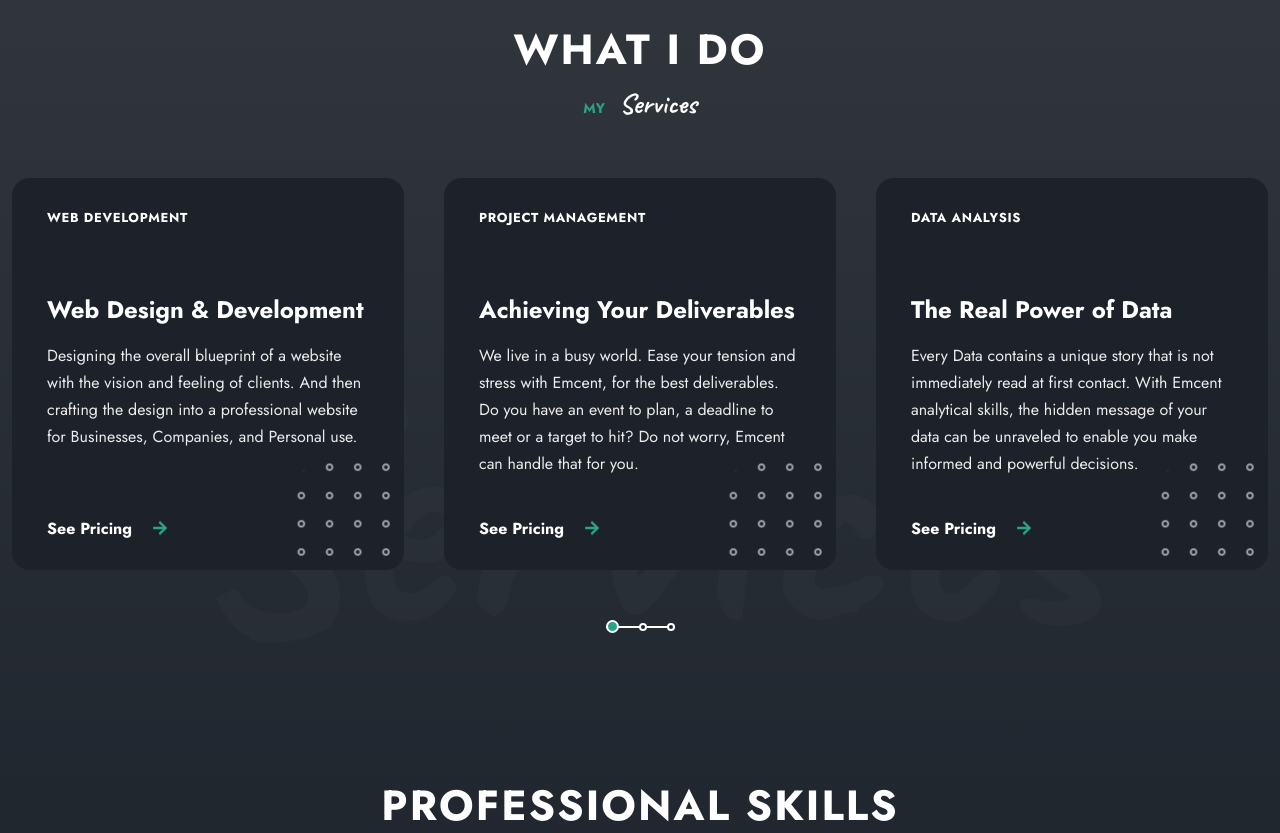
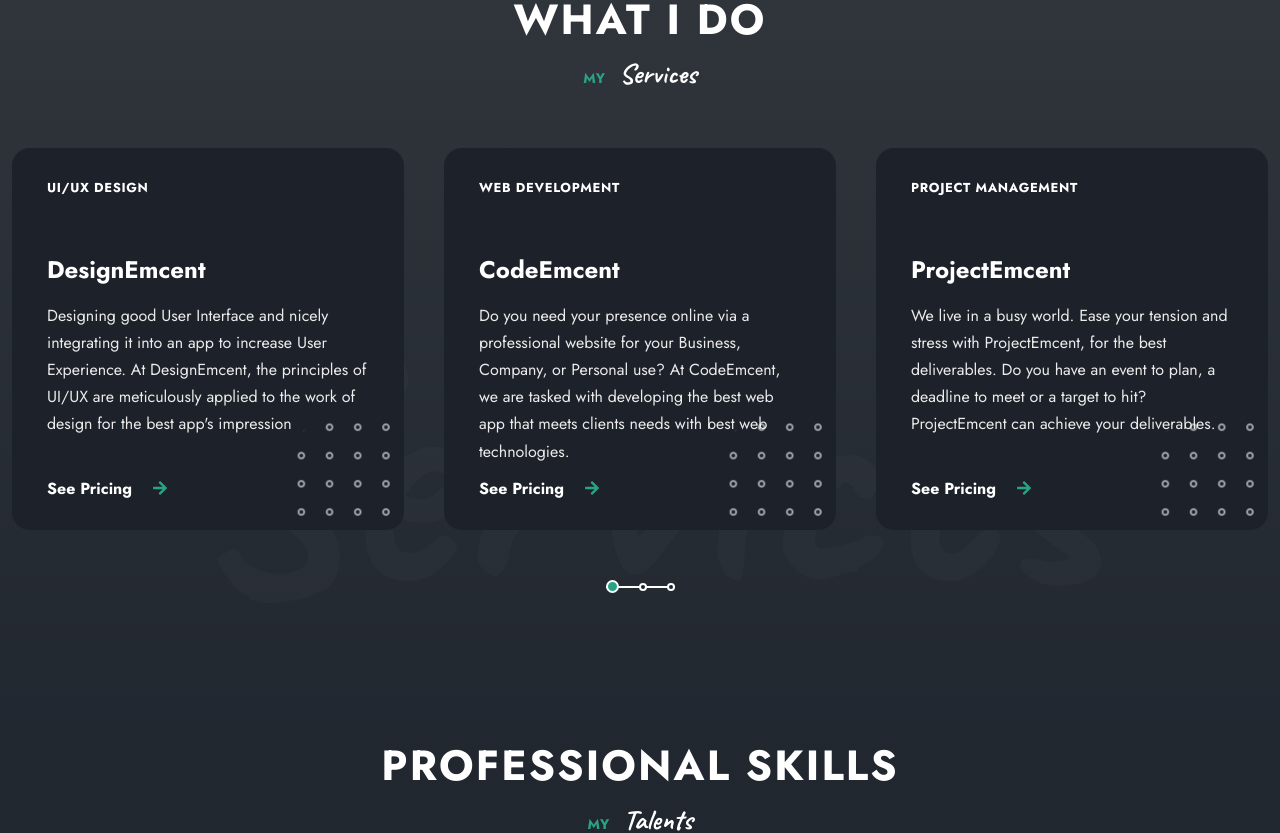
Before and after one commit to CodeEmcent/Inno-portfolio, a React (Vite) app in the folder portfolio/: page /#home in a window 1280 px wide. Shown: the part 961-1794 px from the top of the page. Built offline with nearby package versions, Linux system fonts and the light colour scheme.

Commit message:
Components Adjustment

```diff
--- a/portfolio/src/Data.jsx
+++ b/portfolio/src/Data.jsx
@@ -1,15 +1,15 @@
-import Project1 from './assets/project1.jpeg';
-import Project2 from './assets/project2.jpg';
-import Project3 from './assets/project3.jpeg';
-import Project4 from './assets/project4.jpeg';
-import Project5 from './assets/project5.jpg';
-import Project6 from './assets/project6.jpg';
+import Project1 from './assets/project1.jpeg'
+import Project2 from './assets/project2.jpg'
+import Project3 from './assets/project3.jpeg'
+import Project4 from './assets/project4.jpeg'
+import Project5 from './assets/project5.jpg'
+import Project6 from './assets/project6.jpg'
 
-import Testimonial1 from './assets/testimonial1.jpg';
-import Testimonial2 from './assets/testimonial2.jpg';
-import Testimonial3 from './assets/testimonial3.jpg';
-import Testimonial4 from './assets/testimonial4.jpg';
-import Testimonial5 from './assets/testimonial5.jpg';
+import Testimonial1 from './assets/testimonial1.jpg'
+import Testimonial2 from './assets/testimonial2.jpg'
+import Testimonial3 from './assets/testimonial3.jpg'
+import Testimonial4 from './assets/testimonial4.jpg'
+import Testimonial5 from './assets/testimonial5.jpg'
 
 export const links = [
   {
@@ -48,45 +48,45 @@ export const links = [
     name: 'Contact',
     path: 'contact',
   },
-];
+]
 
 export const services = [
   {
     id: 1,
-    name: 'Web Development',
-    title: 'Web Design & Development',
+    name: ' UI/UX Design ',
+    title: ' DesignEmcent ',
     description:
-      'Designing the overall blueprint of a website with the vision and feeling of clients. And then crafting the design into a professional website for Businesses, Companies, and Personal use.',
+      "Designing good User Interface and nicely integrating it into an app to increase User Experience. At DesignEmcent, the principles of UI/UX are meticulously applied to the work of design for the best app's impression",
   },
   {
     id: 2,
-    name: ' Project Management ',
-    title: ' Achieving Your Deliverables ',
+    name: 'Web Development',
+    title: 'CodeEmcent',
     description:
-      'We live in a busy world. Ease your tension and stress with Emcent, for the best deliverables. Do you have an event to plan, a deadline to meet or a target to hit? Do not worry, Emcent can handle that for you.',
+      'Do you need your presence online via a professional website for your Business, Company, or Personal use? At CodeEmcent, we are tasked with developing the best web app that meets clients needs with best web technologies.',
   },
   {
     id: 3,
-    name: ' Data Analysis ',
-    title: ' The Real Power of Data ',
+    name: ' Project Management ',
+    title: ' ProjectEmcent ',
     description:
-      'Every Data contains a unique story that is not immediately read at first contact. With Emcent analytical skills, the hidden message of your data can be unraveled to enable you make informed and powerful decisions.',
+      'We live in a busy world. Ease your tension and stress with ProjectEmcent, for the best deliverables. Do you have an event to plan, a deadline to meet or a target to hit? ProjectEmcent can achieve your deliverables.',
   },
   {
     id: 4,
-    name: ' Professional Writing ',
-    title: '  Ideas Rule the World ',
+    name: ' Data Analysis ',
+    title: ' DataEmcent ',
     description:
-      ' The art of creative writing is not a small work. Filing a blank page with ideas is so powerful a skill to posses and Emcent is outstanding at this. ',
+      'Every Data contains a unique story that is not immediately read at first contact and that is the real power of data. With DataEmcent analytical skills, the hidden message of your data can be unraveled to enable you make informed decisions.',
   },
   {
     id: 5,
-    name: ' Music Writing ',
-    title: ' Sound Track ',
+    name: ' Professional Writing ',
+    title: '  PenEmcent ',
     description:
-      'Music copying, writing, creating, transcription and composition services.',
+      ' The art of creative writing is not a small work. To compose and fil a blank page with lots of good ideas is a great and powerful skill. With PenEmcent Professional Writing Services, you are sure of an original and intriguing ideas.',
   },
-];
+]
 
 export const skills = [
   {
@@ -136,7 +136,7 @@ export const skills = [
     description:
       'Lorem ipsum dolor sit amet, consectetur adipiscing elit, sed do eiusmod tempor incididunt ut labore et dolore magna aliqua.',
   },
-];
+]
 
 export const projects = [
   {
@@ -187,7 +187,7 @@ export const projects = [
     description:
       'Lorem ipsum dolor sit amet, consectetur adipiscing elit, sed do eiusmod tempor incididunt ut labore et dolore.',
   },
-];
+]
 
 export const cv = [
   {
@@ -249,7 +249,7 @@ export const cv = [
       'Lorem ipsum dolor sit amet, consectetur adipiscing elit, sed do eiusmod tempor incididunt ut labore et dolore magna aliqua.',
     category: 'experience',
   },
-];
+]
 
 export const testimonials = [
   {
@@ -292,4 +292,4 @@ export const testimonials = [
     description:
       'Lorem ipsum dolor sit amet, consectetur adipiscing elit, sed do eiusmod tempor incididunt ut labore et dolore magna aliqua.',
   },
-];
+]
--- a/portfolio/src/components/home/Home.jsx
+++ b/portfolio/src/components/home/Home.jsx
@@ -17,7 +17,7 @@ const Home = () => {
           </p>
 
           <h1 className='home__title text-cs'>
-            <span>Code</span> Emcent
+            <span>Em</span>cent
           </h1>
 
           <p className='home__job'>
--- a/portfolio/src/components/home/home.css
+++ b/portfolio/src/components/home/home.css
@@ -1,6 +1,6 @@
 .home {
   background-image: var(--first-gradient);
-  padding-bottom: 180px;
+  padding-bottom: 150px;
 }
 
 .home,
@@ -102,11 +102,11 @@
   position: absolute;
   top: 0;
   right: 12px;
-  transform: translateY(8%);
-  -webkit-transform: translateY(8%);
-  -moz-transform: translateY(8%);
-  -ms-transform: translateY(8%);
-  -o-transform: translateY(8%);
+  transform: translateY(5%);
+  -webkit-transform: translateY(5%);
+  -moz-transform: translateY(5%);
+  -ms-transform: translateY(5%);
+  -o-transform: translateY(5%);
   width: 50%;
   max-width: 600px;
 }
--- a/portfolio/src/components/services/services.css
+++ b/portfolio/src/components/services/services.css
@@ -10,7 +10,7 @@
   color: var(--title-color);
   font-size: var(--tiny-font-size);
   font-weight: 700;
-  margin-bottom: 65px;
+  margin-bottom: 55px;
   display: block;
 }
 
```
